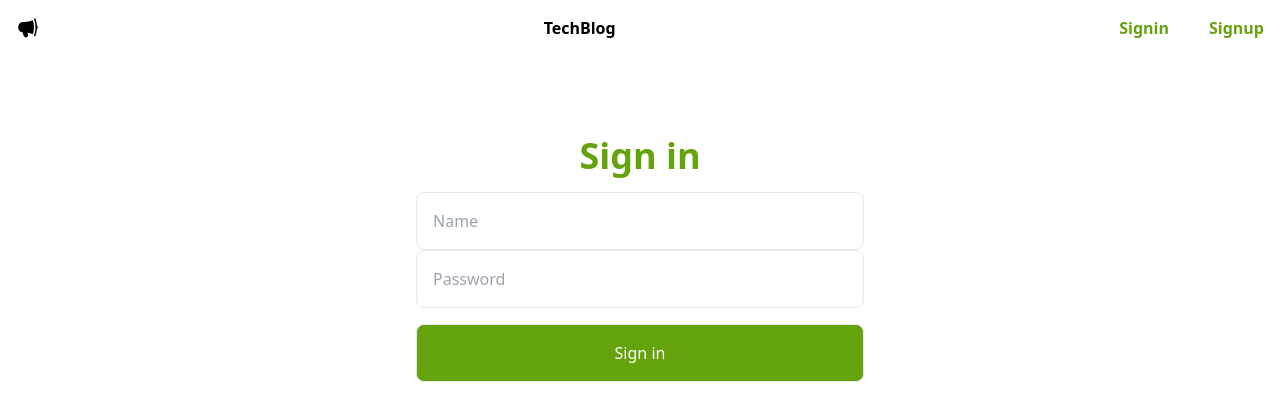
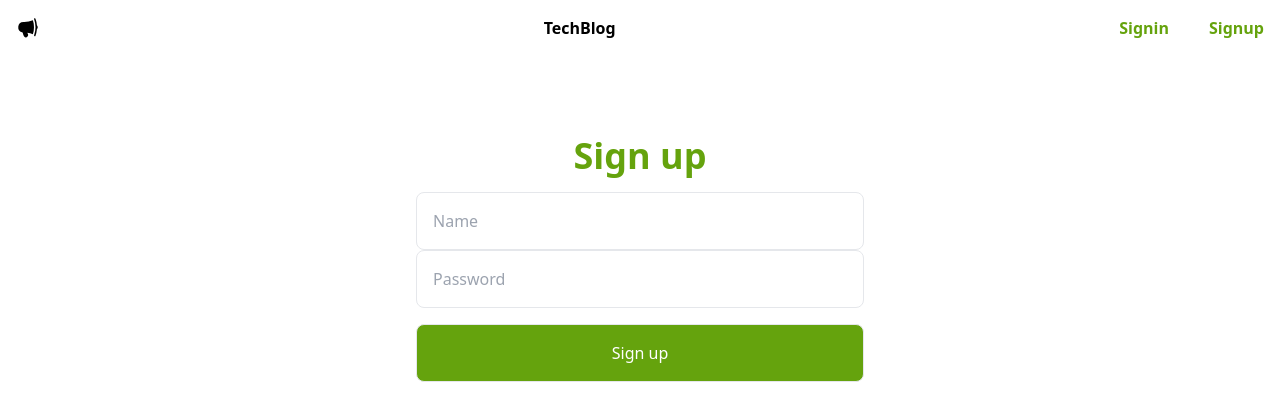
Before and after one commit to sam-abraha/blog-frontend, a React (Vite) app in the folder client/: page /signup in a window 1280 px wide. Shown: the top 420 px of the page. Built offline with nearby package versions, Linux system fonts and the light colour scheme; no server answers.

Commit message:
Correct misspelled button

```diff
--- a/client/src/pages/SignupPage.jsx
+++ b/client/src/pages/SignupPage.jsx
@@ -24,7 +24,7 @@ export default function SignupPage() {
 
     return (
         <form className="block mt-24 max-w-md mx-auto text-center" onSubmit={signup}>
-        <h1 className="text-center text-lime-600 font-bold text-4xl mb-4">Sign in</h1>
+        <h1 className="text-center text-lime-600 font-bold text-4xl mb-4">Sign up</h1>
         <input
         type="name"
         placeholder="Name"
@@ -38,7 +38,7 @@ export default function SignupPage() {
         value={password}
         onChange={e => setPassword(e.target.value)}/>
         <button className="block w-full p-4 border rounded-lg text-white bg-lime-600 hover:bg-lime-700 mt-4">
-            Sign in
+            Sign up
         </button>
     </form>
     )
```
